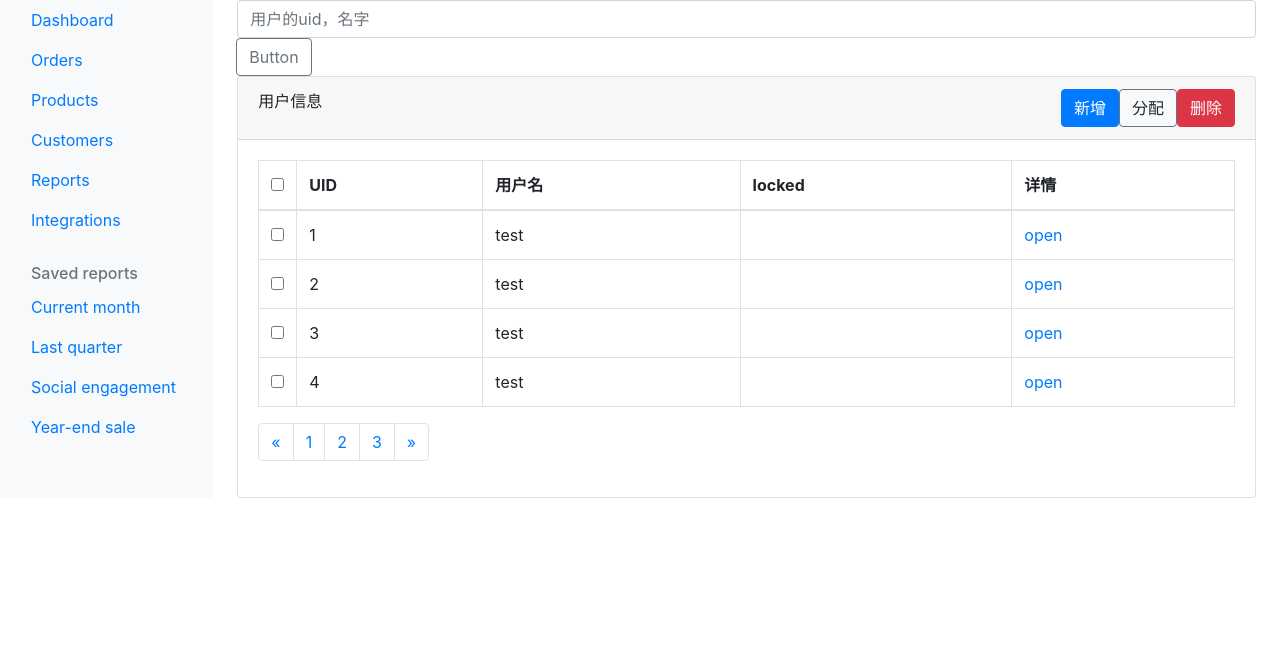
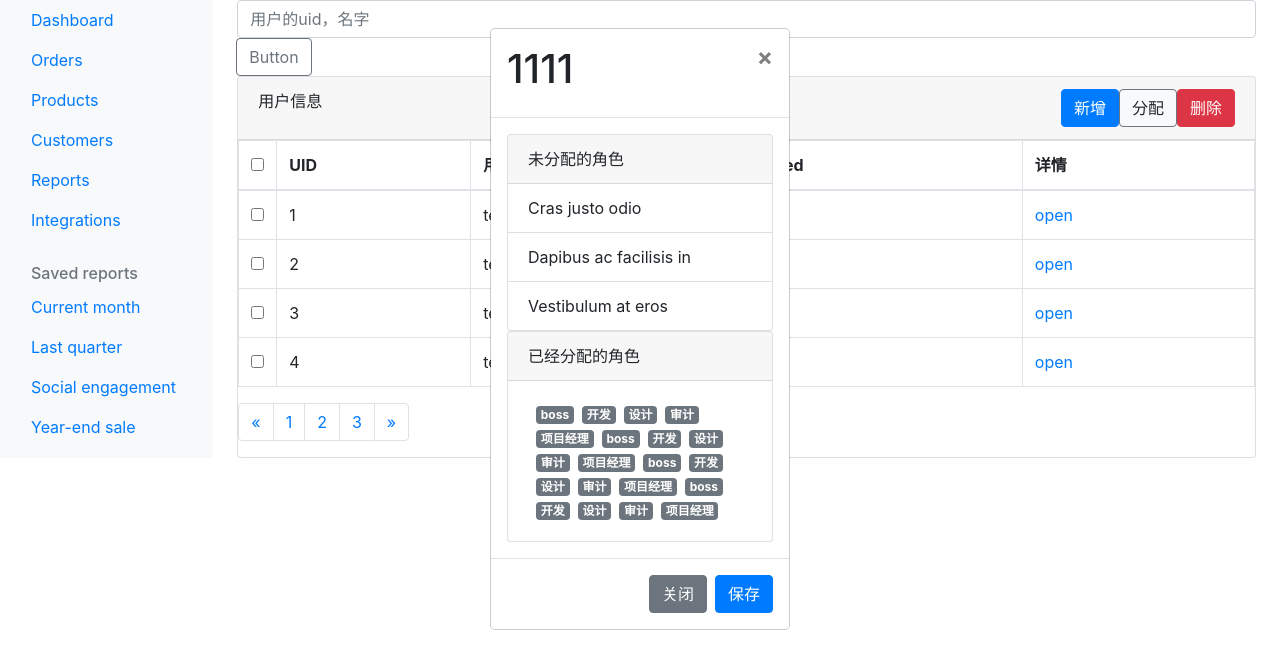
Before and after one commit to ttjkst/easy-security, a Vue app in the folder server-defualt-ui/: page / in a window 1280 px wide. Shown: the top 668 px of the page. Built offline with nearby package versions, Linux system fonts and the light colour scheme.

Commit message:
C:/Program Files/Git/ssss

```diff
--- a/server-defualt-ui/src/components/ui/UserModal.vue
+++ b/server-defualt-ui/src/components/ui/UserModal.vue
@@ -1,10 +1,10 @@
 <template>
-  <Modal v-bind:initShow="false" ref="modal" v-on:close="close">
+  <Modal v-bind:initShow="true" v-bind:initSize="'modal-lg'" ref="modal" v-on:close="close">
       <template v-slot:title>
         <h1>1111</h1>
       </template>
       <template>
-        <form>
+        <form style="display:none">
             <div class="form-group">
               <label for="uid">uid</label>
               <input type="uid" class="form-control" id="uid" aria-describedby="uid" v-model="uid" disabled>
@@ -18,6 +18,45 @@
               <input type="password" class="form-control" id="password" v-model="password">
             </div>
           </form>
+
+          <div class="card">
+              <div class="card-header">
+                未分配的角色
+              </div>
+              <ul class="list-group list-group-flush">
+                <li class="list-group-item">Cras justo odio</li>
+                <li class="list-group-item">Dapibus ac facilisis in</li>
+                <li class="list-group-item">Vestibulum at eros</li>
+              </ul>
+          </div>
+           <div class="card">
+              <div class="card-header">
+                已经分配的角色
+              </div>
+            <div class="card-body v-has-prower-body">
+              <span class="badge badge-secondary">boss</span>
+              <span class="badge badge-secondary">开发</span>
+              <span class="badge badge-secondary">设计</span>
+              <span class="badge badge-secondary">审计</span>
+              <span class="badge badge-secondary">项目经理</span>
+              <span class="badge badge-secondary">boss</span>
+              <span class="badge badge-secondary">开发</span>
+              <span class="badge badge-secondary">设计</span>
+              <span class="badge badge-secondary">审计</span>
+              <span class="badge badge-secondary">项目经理</span>
+              <span class="badge badge-secondary">boss</span>
+              <span class="badge badge-secondary">开发</span>
+              <span class="badge badge-secondary">设计</span>
+              <span class="badge badge-secondary">审计</span>
+              <span class="badge badge-secondary">项目经理</span>
+              <span class="badge badge-secondary">boss</span>
+              <span class="badge badge-secondary">开发</span>
+              <span class="badge badge-secondary">设计</span>
+              <span class="badge badge-secondary">审计</span>
+              <span class="badge badge-secondary">项目经理</span>
+            </div>
+          </div>
+
       </template>
       <template v-slot:footer>
         <button type="button" class="btn btn-secondary"  v-on:click="close" >关闭</button>
@@ -80,3 +119,8 @@ export default {
   }
 }
 </script>
+<style>
+.v-has-prower-body .badge {
+      margin-left: 0.5rem;
+}
+</style>
--- a/server-defualt-ui/src/components/ui/common/modal/Modal.vue
+++ b/server-defualt-ui/src/components/ui/common/modal/Modal.vue
@@ -1,6 +1,6 @@
 <template>
 <div  v-bind:class="[{show:'show'},'modal']" tabindex="-1" role="dialog"  v-bind:style="this.show?'display:block;':''">
-  <div class="modal-dialog" role="document">
+  <div v-bind:class="[size,'modal-dialog']" role="document">
     <div class="modal-content">
       <div class="modal-header">
         <slot name="title"></slot>
@@ -23,7 +23,8 @@ export default {
     props:["initShow"],
     data:function(){
         return {
-            show:this.initShow
+            show:this.initShow,
+            size:this.initSize==null?"modal-sm":this.initSize
         }
     },
     methods:{
--- a/server-defualt-ui/src/components/ui/user/UserGrid.vue
+++ b/server-defualt-ui/src/components/ui/user/UserGrid.vue
@@ -21,8 +21,11 @@
           <button type="button" class="btn btn-danger">删除</button>
         </div>
       </div>
-      <div class="card-body">
-        <table class="table table-hover table-bordered">
+      <div
+
+      >
+         <!-- class="card-body" -->
+        <table class="table table-hover table-bordered card-body">
           <thead>
             <tr>
               <th scope="col" class="s-table-check-header"><input type="checkbox" ></th>
```
Also changed, not shown: server-defualt-ui/src/components/store/modules/user.js (line endings or trailing spaces).
